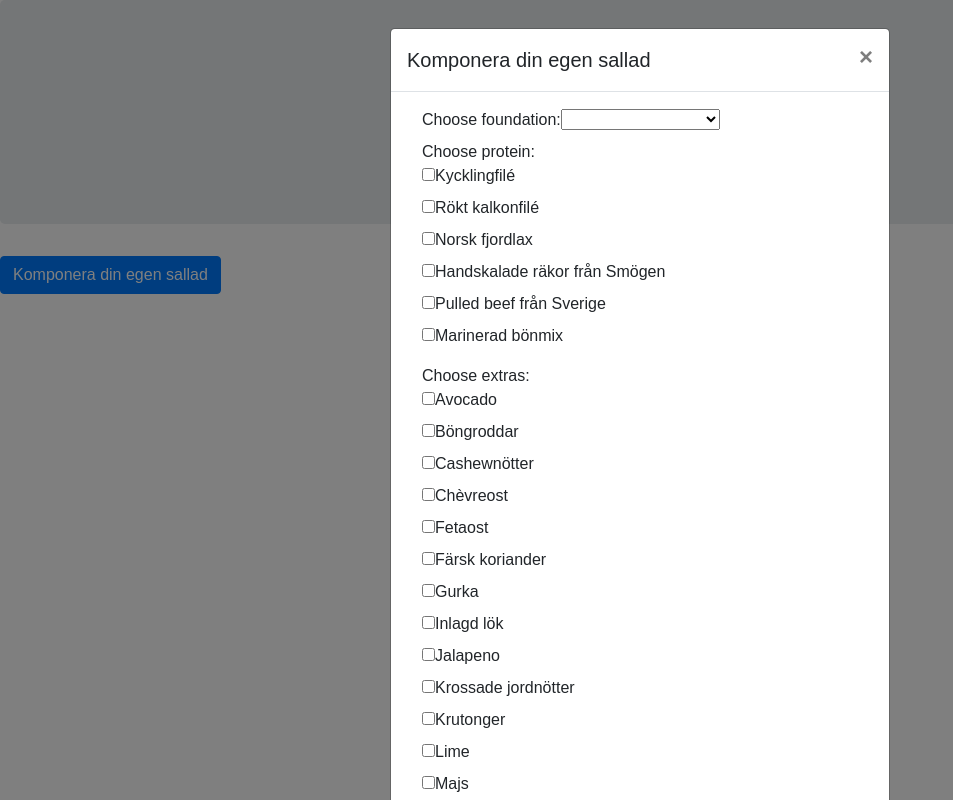
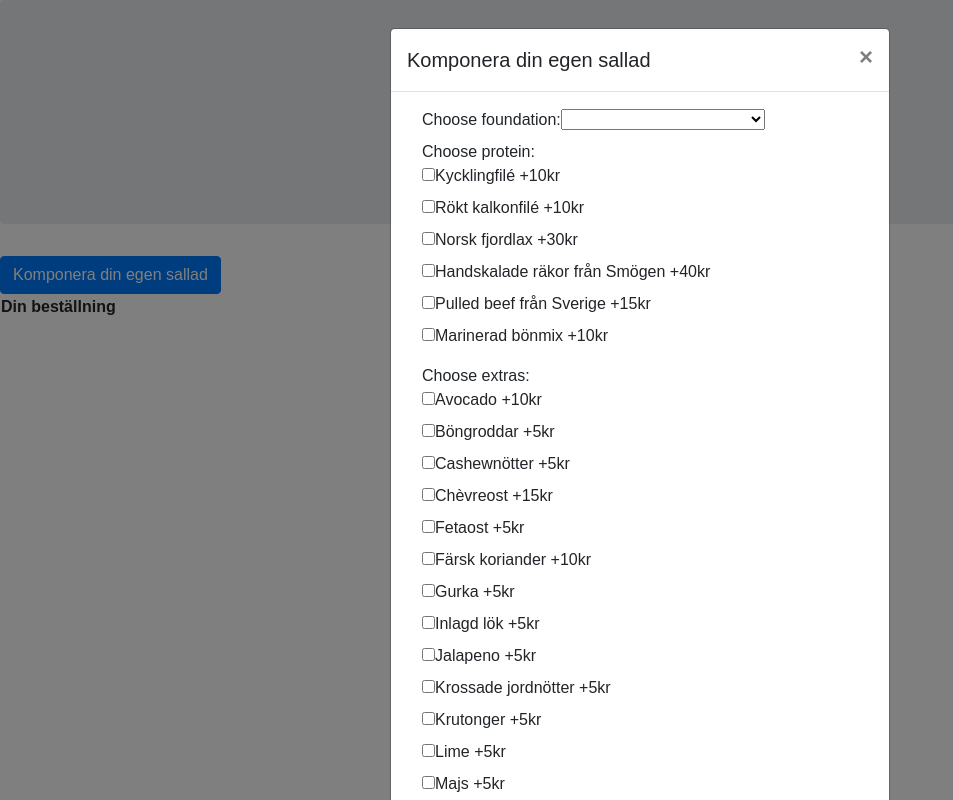
Before and after one commit to danielaahlin/EDAF90, a React (Create React App) app in the folder lab2/: page / in a window 1280 px wide. Both pictures are taken after a click on the button "Komponera din egen sallad". Shown: the whole page, without its empty margins (0-953 px from the left). Built offline with nearby package versions, Linux system fonts and the light colour scheme.

Commit message:
Soon done with lab 2

```diff
--- a/lab2/src/App.js
+++ b/lab2/src/App.js
@@ -3,8 +3,24 @@ import './App.css';
 
 import inventory from './inventory.ES6';
 import ComposeSaladModal from './ComposeSaladModal';
+import ViewOrder from './ViewOrder';
 
 class App extends Component {
+    constructor(props){
+        super(props);
+        this.state = {orders : []}
+
+        this.updateOrder = this.updateOrder.bind(this);
+    }
+
+    updateOrder(toAdd){
+        console.log('hej');
+        console.log(toAdd);
+        this.setState({
+            orders : toAdd
+        })
+    }
+
     render() {
         return (
             <div>
@@ -13,10 +29,11 @@ class App extends Component {
                     <p>Here you can order custom made salads!</p>
                 </div>
                 <div>
-                    <ComposeSaladModal inventory={inventory} />
+                    <ComposeSaladModal inventory={inventory} func={this.updateOrder}/>
                 </div>
-
-
+                <div>
+                    <ViewOrder orders={this.state.orders}/>
+                </div>
             </div>
         );
     }
--- a/lab2/src/ComposeSalad.js
+++ b/lab2/src/ComposeSalad.js
@@ -46,6 +46,11 @@ class ComposeSalad extends Component {
         this.setState({
             foundation : '', proteins : [], extras : [], dressing : ''
         });
+
+        this.state.proteins.map(x => document.getElementById(x).checked = false);
+        this.state.extras.map(x => document.getElementById(x).checked = false);
+
+        this.props.func(salad);
     }
 
     render() {
@@ -61,7 +66,7 @@ class ComposeSalad extends Component {
                         Choose foundation:
                         <select name='foundation' value={this.state.foundation} onChange={this.handleChange}>
                             <option value=''></option>
-                            {foundations.map(name => <option value={name}>{name}</option>)}
+                            {foundations.map(name => <option value={name}>{name} +{inventory[name].price}kr</option>)}
                         </select>
                     </label>
 
@@ -71,7 +76,7 @@ class ComposeSalad extends Component {
                             {proteins.map(name =>
                                 <div>
                                     <input type="checkbox" id={name} name='proteins' onChange={this.handleChange}></input>
-                                    <label>{name}</label>
+                                    <label>{name} +{inventory[name].price}kr </label>
                                 </div>
                             )}
                         </label>
@@ -83,7 +88,7 @@ class ComposeSalad extends Component {
                             {extras.map(name =>
                                 <div>
                                     <input type="checkbox" id={name} name='extras' onChange={this.handleChange}></input>
-                                    <label>{name}</label>
+                                    <label>{name} +{inventory[name].price}kr</label>
                                 </div>
                             )}
                         </label>
@@ -93,7 +98,7 @@ class ComposeSalad extends Component {
                         Choose dressing:
                         <select name='dressing' value={this.state.dressing} onChange={this.handleChange}>
                             <option value=''></option>
-                            {dressings.map(name => <option value={name}>{name}</option>)}
+                            {dressings.map(name => <option value={name}>{name} +{inventory[name].price}kr</option>)}
                         </select>
                     </label>
 
--- a/lab2/src/ComposeSaladModal.js
+++ b/lab2/src/ComposeSaladModal.js
@@ -37,7 +37,7 @@ class ComposeSaladModal extends React.Component {
                                 </button>
                             </div>
                             <div className="modal-body">
-                                <ComposeSalad inventory={this.props.inventory} />
+                                <ComposeSalad inventory={this.props.inventory} func={this.props.func}/>
                             </div>
                             <div className="modal-footer">
                                 <button
--- /dev/null
+++ b/lab2/src/ViewOrder.js
@@ -0,0 +1,34 @@
+import React, { Component } from 'react';
+
+class ViewOrder extends Component {
+    constructor(props){
+        super(props);
+    }
+
+    render(){
+        const orders = this.props.orders;
+        console.log(orders);
+        let counter = 0;
+        return(
+            <div>
+                <table>
+                    <thead>
+                        <tr>
+                            <th>Din beställning</th>
+                        </tr>
+                    </thead>
+                    <tbody>
+                        {orders.map(order =>
+                            <td>
+                                {counter++} {order.foundation}
+                            </td>
+                        )}
+                    </tbody>
+                </table>
+            </div>
+
+        );
+    }
+}
+
+export default ViewOrder;
```
